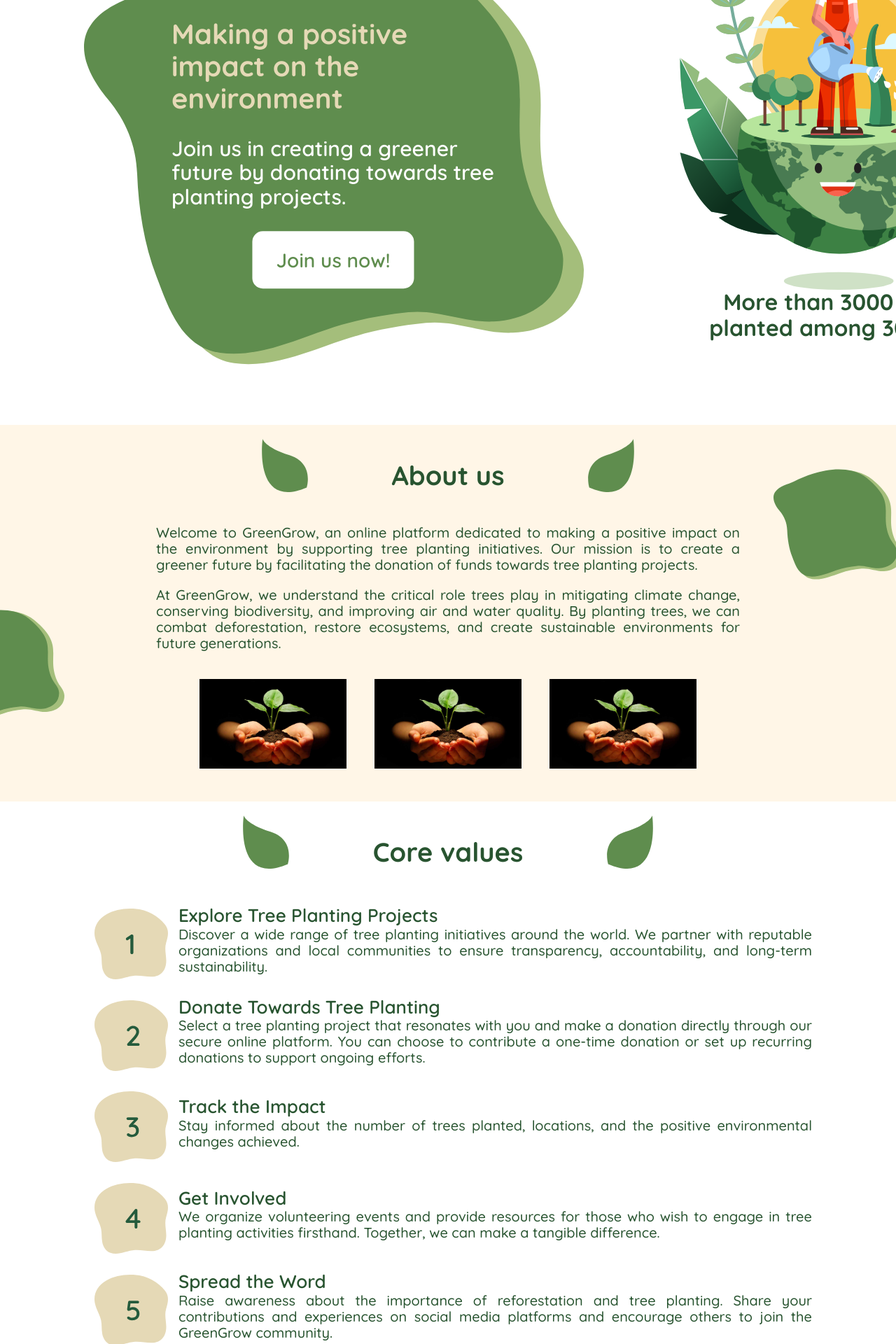
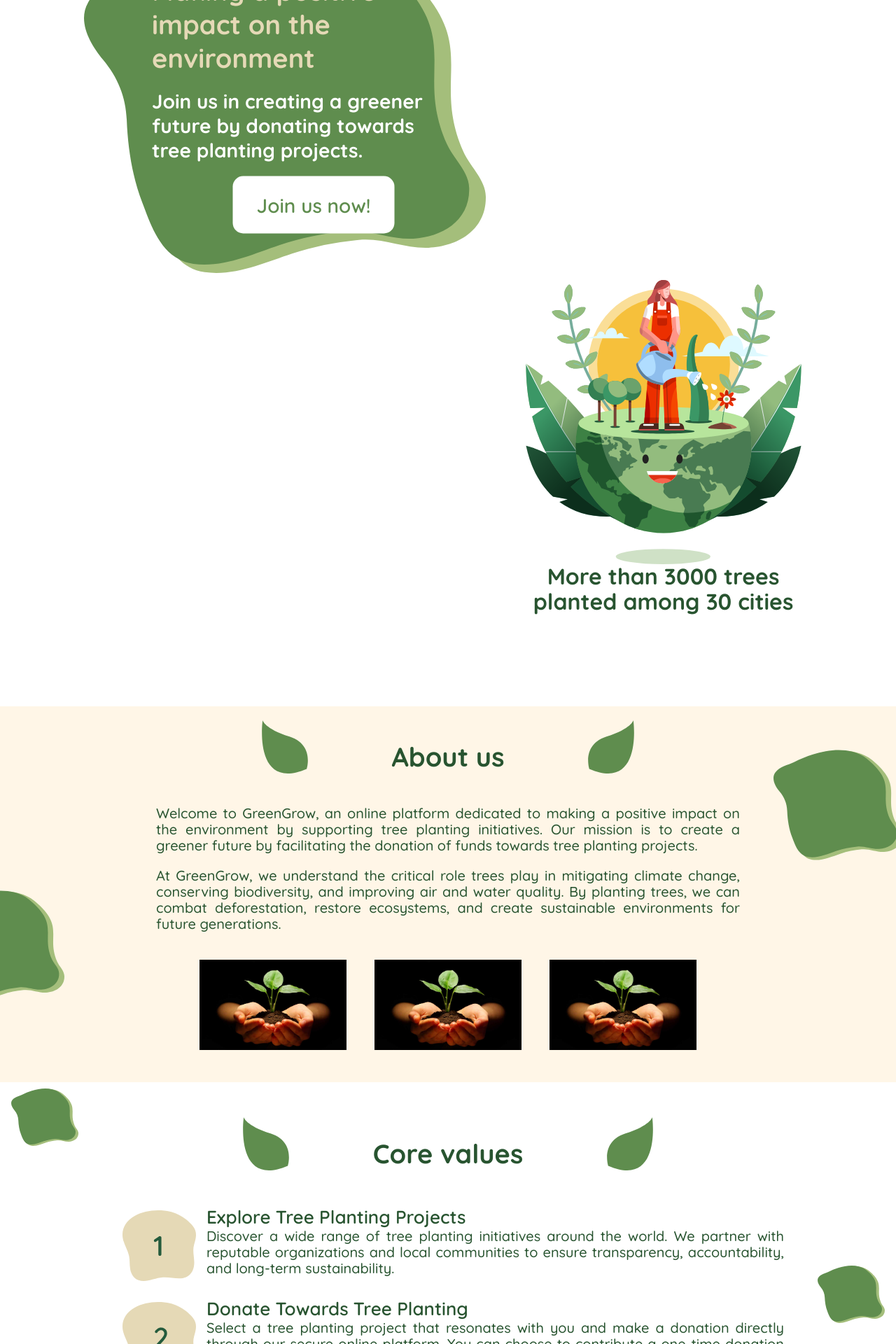
Before and after one commit to Trinhhayoo/DonateTreeSmallProject, a React (Create React App) app: page / in a window 1280 px wide. Shown: the part 260-2180 px from the top of the page at 70% size. Built offline with nearby package versions, Linux system fonts and the light colour scheme.

Commit message:
fix navbar, herobanner, aboutus responsive

```diff
--- a/src/components/Layout/DefaultLayout/AboutUs/AboutUs.css
+++ b/src/components/Layout/DefaultLayout/AboutUs/AboutUs.css
@@ -71,28 +71,106 @@
     -webkit-transform: scaleX(-1);
     transform: scaleX(-1);
 }
+.rightBlob {
+    position: absolute;
+    width: 184px;
+    height: 158px;
+    left: 93.5%;
+    transform: translate(-50%, -50%);
+}
+.leftBlob {
+    position: absolute;
+    width: 184px;
+    height: 158px;
+    left: 0%;
+    transform: translate(-50%, -50%);
+}
+.right-blob-core-value {
+    position: absolute;
+    width: 96px;
+    height: 83px;
+    left: 95%;
+    transform: translate(-50%, -50%);
+}
+.left-blob-core-value {
+    position: absolute;
+    width: 96px;
+    height: 83px;
+    left: 5%;
+    transform: translate(-50%, -50%);
+}
 
 #aboutUs {
     background-color: #fff6e7;
     padding: 20px 223px 20px 223px;
     color: #285430;
 }
-#rightBlob {
-    position: absolute;
-    width: 184px;
-    height: 158px;
-    left: 93.5%;
-    transform: translate(-50%, -50%);
-}
-#leftBlob {
-    position: absolute;
-    width: 184px;
-    height: 158px;
-    left: 0%;
-    transform: translate(-50%, -50%);
-}
 #coreValues {
     background-color: #ffffff;
-    padding: 20px 120px 20px 120px;
+    padding: 50px 160px 50px 160px;
     color: #285430;
 }
+
+@media screen and (max-width: 600px) {
+    .title {
+        font-weight: 600;
+        font-size: 20px;
+        margin: 0;
+    }
+    .aboutUsContent {
+        font-weight: 400;
+        font-size: 14px;
+    }
+    .coreValuesTitle {
+        font-weight: 600;
+        font-size: 14px;
+    }
+    .coreValuesContent {
+        font-weight: 400;
+        font-size: 14px;
+    }
+    .numBlob {
+        width: 47px;
+        height: 46px;
+        display: flex;
+        margin-right: 20px;
+    }
+    .plant {
+        width: 50%;
+        padding: 20px;
+    }
+    .rightLogo {
+        width: 25px;
+        height: fit-content;
+        margin-left: 25px;
+    }
+    .leftLogo {
+        width: 25px;
+        height: fit-content;
+        margin-right: 25px;
+        -webkit-transform: scaleX(-1);
+        transform: scaleX(-1);
+    }
+    .rightBlob {
+        width: 45px;
+        height: 38px;
+        left: 97%;
+    }
+    .leftBlob {
+        width: 45px;
+        height: 38px;
+        left: 0%;
+    }
+    .right-blob-core-value {
+        display: none;
+    }
+    .left-blob-core-value {
+        display: none;
+    }
+    #aboutUs {
+        padding: 20px 45px 20px 45px;
+    }
+    #coreValues {
+        padding: 50px 45px 50px 45px;
+    }
+}
--- a/src/components/Layout/DefaultLayout/AboutUs/AboutUs.jsx
+++ b/src/components/Layout/DefaultLayout/AboutUs/AboutUs.jsx
@@ -15,15 +15,11 @@
         <div>
             <section id="aboutUs">
                 <div className="logoTitle">
-                    <div>
-                        <img class="leftLogo" src={logo} />
-                    </div>
+                    <img className="leftLogo" src={logo} />
                     <h2 className="title">About us</h2>
-                    <div>
-                        <img class="rightLogo" src={logo} />
-                    </div>
+                    <img className="rightLogo" src={logo} />
                 </div>
-                <img id="rightBlob" src={blob} />
+                <img className="rightBlob" src={blob} />
                 <p className="aboutUsContent">
                     Welcome to GreenGrow, an online platform dedicated to making a positive impact on the environment by
                     supporting tree planting initiatives. Our mission is to create a greener future by facilitating the
@@ -34,7 +30,7 @@
                     biodiversity, and improving air and water quality. By planting trees, we can combat deforestation,
                     restore ecosystems, and create sustainable environments for future generations.
                 </p>
-                <img id="leftBlob" src={blob} />
+                <img className="leftBlob" src={blob} />
                 <div className="imageContainer">
                     <img className="plant" src={plant} />
                     <img className="plant" src={plant} />
@@ -43,14 +39,11 @@
             </section>
 
             <section id="coreValues">
+                <img className="left-blob-core-value" src={blob} />
                 <div className="logoTitle">
-                    <div>
-                        <img class="leftLogo" src={logo} />
-                    </div>
+                    <img className="leftLogo" src={logo} />
                     <h2 className="title"> Core values</h2>
-                    <div>
-                        <img class="rightLogo" src={logo} />
-                    </div>
+                    <img className="rightLogo" src={logo} />
                 </div>
 
                 <div class="coreValuesContainer">
@@ -67,7 +60,7 @@
                         </p>
                     </div>
                 </div>
-
+                <img className="right-blob-core-value" src={blob} />
                 <div class="coreValuesContainer">
                     <div className="numBlob">
                         <img src={numList2} />
@@ -96,7 +89,7 @@
                         </p>
                     </div>
                 </div>
-
+                <img className="left-blob-core-value" src={blob} />
                 <div class="coreValuesContainer">
                     <div className="numBlob">
                         <img src={numList4} />
@@ -125,6 +118,7 @@
                         </p>
                     </div>
                 </div>
+                <img className="right-blob-core-value" src={blob} />
             </section>
         </div>
     );
--- a/src/components/Layout/DefaultLayout/Header/Header.css
+++ b/src/components/Layout/DefaultLayout/Header/Header.css
@@ -12,68 +12,61 @@
 
 .hero-banner-container {
     color: white;
-    width: 100%;
-    display: flex;
+    display: table;
     align-items: center;
     padding: 60px 120px 60px 120px;
     gap: 79px;
+    overflow: hidden;
 }
 .blob {
+    float: left;
+    width: 50%;
     position: relative;
-    padding: 0;
+    width: 574px;
+    height: 510px;
 }
 .blob > img {
-    width: 714px;
-    height: 651px;
-    /* margin: 53.5px 0 53.5px 51px; */
+    width: 574px;
+    height: 510px;
 }
 .centered {
     position: absolute;
-    width: 65%;
+    width: 400px;
     top: 47%;
     left: 50%;
+    margin-left: 10px;
     transform: translate(-50%, -50%);
 }
 
-.button {
-    background-color: #ffffff; /* Green */
-    border: none;
-    border-radius: 15px;
-    color: #5f8d4e;
-    padding: 15px 32px;
-    text-align: center;
-    text-decoration: none;
-    display: inline-block;
-    font-size: 24px;
-    font-weight: bold;
-}
-
 #blobTitle {
-    margin-bottom: 32px;
+    margin-bottom: 20px;
     font-weight: 700;
-    font-size: 40px;
+    font-size: 38px;
+    line-height: 48px;
     text-align: left;
     color: #e5d9b6;
 }
 
 #blobContent {
-    margin-bottom: 32px;
+    margin-bottom: 20px;
     text-align: left;
-    font-weight: 600;
-    font-size: 30px;
+    font-weight: 700;
+    font-size: 28px;
+    line-height: 35px;
     color: #ffffff;
 }
 #earth {
     display: flex;
+    float: right;
     flex-direction: column;
     align-items: center;
-    padding-left: 58px;
+    padding-left: 120px;
     width: 545px;
     height: 549px;
 }
 #earthImage {
-    width: 456px;
-    height: 469px;
+    width: 394px;
+    height: 405px;
 }
 #earthContent {
     font-weight: 700;
@@ -81,3 +74,45 @@
     text-align: center;
     color: #285430;
 }
+
+@media screen and (max-width: 600px) {
+    .blob {
+        width: 313px;
+        height: 266px;
+        justify-content: center;
+        align-items: center;
+    }
+    .blob > img {
+        width: 313px;
+        height: 266px;
+    }
+    #blobTitle {
+        width: 214px;
+        height: 75px;
+        font-weight: 600;
+        font-size: 20px;
+        line-height: 25px;
+    }
+    #blobContent {
+        width: 214px;
+        height: 57px;
+        font-weight: 600;
+        font-size: 15px;
+        line-height: 19px;
+    }
+    #earthImage {
+        width: 284px;
+        height: 277px;
+    }
+    #earthContent {
+        font-weight: 600;
+        font-size: 16px;
+        line-height: 20px;
+    }
+    #earth {
+        width: 284px;
+        height: 314px;
+        justify-content: center;
+        align-items: center;
+    }
+}
```
